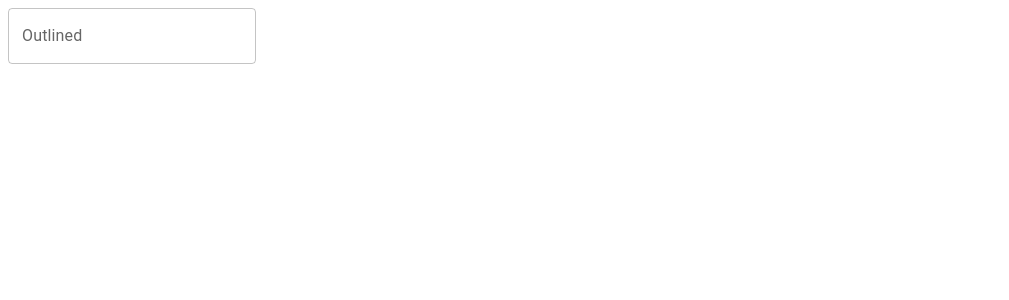
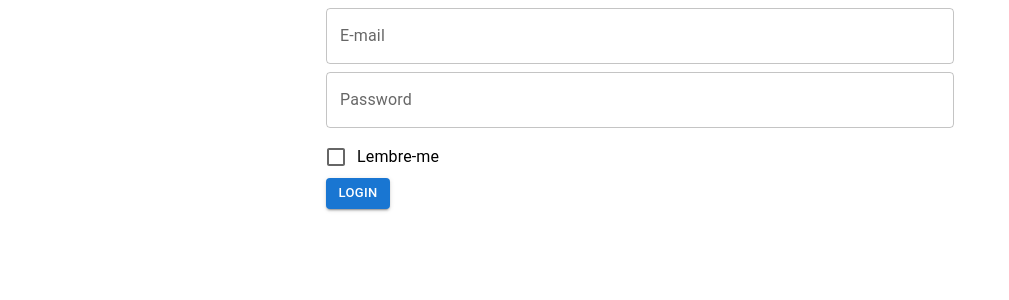
Before and after one commit to profmarcossantos/mapacrimes, a React (Create React App) app in the folder crimesapp/: page / in a window 1280 px wide. Shown: the top 300 px of the page, without its empty margins (0-1009 px from the left). Built offline with nearby package versions, Linux system fonts and the light colour scheme.

Commit message:
Ajuste de Services e Variáveis do Firebase

```diff
--- a/crimesapp/public/index.html
+++ b/crimesapp/public/index.html
@@ -2,7 +2,7 @@
 <html lang="pt-br">
   <head>
     <meta charset="utf-8" />
-    <link rel="icon" href="%PUBLIC_URL%/favicon.ico" />
+    <link rel="icon" href="%PUBLIC_URL%/mask_crime.png" />
     <meta name="viewport" content="width=device-width, initial-scale=1" />
     <meta name="theme-color" content="#000000" />
     <meta
--- a/crimesapp/src/App.js
+++ b/crimesapp/src/App.js
@@ -1,10 +1,95 @@
 import TextField from '@mui/material/TextField';
+import Button from '@mui/material/Button';
+import Grid from '@mui/material/Grid';
+import FormGroup from '@mui/material/FormGroup';
+import FormControlLabel from '@mui/material/FormControlLabel';
+import Checkbox from '@mui/material/Checkbox';
+import React, { useState, useLayoutEffect } from 'react'
+import { storageSave, storageRemove, storageGet } from "./services/Storage"
 
 function App() {
+
+  const [lembreme, setLembreme] = useState(false)
+  const [email, setEmail] = useState("")
+  const [password, setPassword] = useState("")
+
+  useLayoutEffect(() => {
+    let emailStorage = storageGet("email")
+    let passwordStorage = storageGet("password")
+    if (emailStorage) {
+      setEmail(emailStorage)
+      setPassword(passwordStorage)
+      setLembreme(true)
+    }
+
+  }, [])
+
+  const handleLembreme = (e) => {
+    setLembreme(e.target.checked)
+
+    if (e.target.checked == true) {
+      storageSave("email", email)
+      storageSave("password", password)
+    } else {
+      storageRemove("email")
+      storageRemove("password")
+    }
+  }
+
+
   return (
-    <div>
-      <TextField id="outlined-basic" label="Outlined" variant="outlined" />
-    </div>
+    <Grid container spacing={1}>
+      <Grid item xs={3}></Grid>
+      <Grid item xs={6}>
+        <TextField
+          type="email"
+          id="outlined-basic"
+          label="E-mail"
+          variant="outlined"
+          fullWidth
+          value={email}
+          onChange={(e) => setEmail(e.target.value)}
+        />
+      </Grid>
+      <Grid item xs={3}></Grid>
+      <Grid item xs={3}></Grid>
+      <Grid item xs={6}>
+        <TextField
+          type="password"
+          id="outlined-basic"
+          label="Password"
+          variant="outlined"
+          fullWidth
+          value={password}
+          onChange={(e) => setPassword(e.target.value)}
+
+        />
+      </Grid>
+      <Grid item xs={3}></Grid>
+      <Grid item xs={3}></Grid>
+      <Grid item xs={6}>
+        <FormGroup>
+          <FormControlLabel
+            control={
+              <Checkbox
+                checked={lembreme}
+                onChange={handleLembreme} />}
+            label="Lembre-me"
+          />
+        </FormGroup>
+        <Button variant="contained" size="small">
+          Login
+        </Button>
+
+      </Grid>
+      <Grid item xs={3}></Grid>
+
+
+
+
+
+    </Grid>
+
   );
 }
 
--- /dev/null
+++ b/crimesapp/src/services/Storage.js
@@ -0,0 +1,10 @@
+export const storageSave = (key, value) => {
+    localStorage.setItem(key, value)
+}
+
+export const storageRemove = (key) => {
+    localStorage.removeItem(key)
+}
+export const storageGet = (key) => {
+    return localStorage.getItem(key)
+}
```
Also changed, not shown: crimesapp/src/services/Firebase.js (added, +14 -0 lines), crimesapp/public/mask_crime.png (added).
